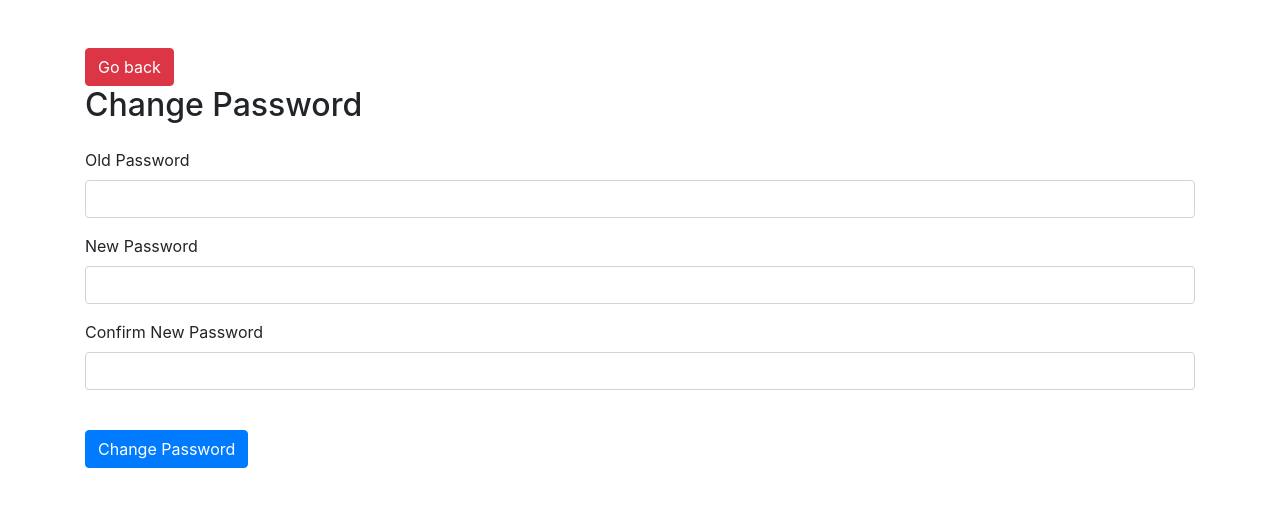
After one commit to nashmglq/SoftDevPrj, a Django app: page /change-password/ in a window 1280 px wide. The commit adds this page. Shown: the top 507 px of the page. Run offline with Django 5.2, Linux system fonts and the light colour scheme; a user stored in the database is signed in; some libraries are stand-ins or nearby versions.

Commit message:
Change password, contact us, trending

```diff
--- a/softdevfinals/accounts/forms.py
+++ b/softdevfinals/accounts/forms.py
@@ -33,3 +33,9 @@ class ProfileUpdateForm(forms.ModelForm):
     class Meta:
         model = Profile
         fields = ['image', 'bio']
+
+
+class ContactForm(forms.Form):
+    subject = forms.CharField(max_length=100, required=True)
+    email = forms.EmailField(required=True)
+    message = forms.CharField(widget=forms.Textarea, required=True)
--- a/softdevfinals/accounts/urls.py
+++ b/softdevfinals/accounts/urls.py
@@ -12,6 +12,8 @@ urlpatterns = [
     path('password_reset_confirm/<uidb64>/<token>/', views.password_reset_confirm, name='password_reset_confirm'),
     path('home/', RecipeListView.as_view(), name='home'),
     path('profile/', views.profile, name='profile'),
-     path('profile/update-user/', views.update_user, name='update_user'),
+    path('profile/update-user/', views.update_user, name='update_user'),
     path('profile/update-profile/', views.update_profile, name='update_profile'),
+    path('contact/', views.contact_us, name='contact_us'),
+    path('change-password/', views.change_password, name='change_password')
 ]
--- a/softdevfinals/accounts/views.py
+++ b/softdevfinals/accounts/views.py
@@ -1,6 +1,6 @@
 from django.shortcuts import render, redirect
-from django.contrib.auth import login, authenticate, logout
-from django.contrib.auth.forms import UserCreationForm
+from django.contrib.auth import login, authenticate, logout, update_session_auth_hash
+from django.contrib.auth.forms import UserCreationForm, PasswordChangeForm
 from django.contrib import messages
 from django.contrib.auth.models import User
 from django.contrib.auth.decorators import login_required
@@ -15,11 +15,12 @@ from django.utils.http import urlsafe_base64_encode, urlsafe_base64_decode
 from django.utils.encoding import force_bytes, force_str
 from .tokens import account_activation_token
 from .models import Profile
-from .forms import CustomLoginForm, CustomUserCreationForm, UserUpdateForm, ProfileUpdateForm
+from .forms import CustomLoginForm, CustomUserCreationForm, UserUpdateForm, ProfileUpdateForm, ContactForm
 from django.contrib.auth.tokens import default_token_generator
 from django.contrib.auth import password_validation
 from django.contrib.auth.decorators import login_required
 from recipes.models import Recipe
+
 
 def register(request):
     if request.user.is_authenticated:
@@ -274,3 +275,66 @@ def update_profile(request):
         'p_form': p_form
     }
     return render(request, 'accounts/profile_edit_profile.html', context)
+
+
+
+
+def contact_us(request):
+    if request.method == 'POST':
+        form = ContactForm(request.POST)
+        if form.is_valid():
+            email = form.cleaned_data['email']
+            subject = form.cleaned_data['subject']
+            message = form.cleaned_data['message']
+
+            send_mail(
+                f'Contact Us Form Submission: {subject}',
+                message,
+                email,
+                [settings.EMAIL_HOST_USER],
+                fail_silently=False,
+            )
+
+            user_message = f"Thank you for contacting us!\n\nSubject: {subject}\n\nYour Message:\n{message}\n\nWe have received your message and will get back to you soon."
+            send_mail(
+                'Thank You for Contacting Us',
+                user_message,
+                settings.EMAIL_HOST_USER,
+                [email],
+                fail_silently=False,
+            )
+
+            return redirect('contact_us')
+    else:
+        form = ContactForm()
+
+    return render(request, 'contact/contact_us.html', {'form': form})
+
+
+@login_required
+def change_password(request):
+    if request.method == 'POST':
+        form = PasswordChangeForm(request.user, request.POST)
+
+        if form.is_valid():
+            new_password = form.cleaned_data.get('new_password1')
+            old_password = request.POST.get('old_password')
+
+            if request.user.check_password(old_password):
+                if old_password == new_password:
+                    form.add_error('new_password1', 'The new password cannot be the same as the old password.')
+                else:
+                    user = form.save()
+                    update_session_auth_hash(request, user)
+                    messages.success(request, 'Your password has been changed successfully!')
+                    return redirect('home')
+            else:
+                messages.error(request, 'The old password is incorrect.')
+
+        else:
+            messages.error(request, 'Please correct the error below.')
+
+    else:
+        form = PasswordChangeForm(request.user)
+
+    return render(request, 'accounts/change_password.html', {'form': form})
--- a/softdevfinals/recipes/models.py
+++ b/softdevfinals/recipes/models.py
@@ -34,7 +34,7 @@ class Comment(models.Model):
 class Rating(models.Model):
     recipe = models.ForeignKey(Recipe, on_delete=models.CASCADE, related_name='ratings')
     user = models.ForeignKey(User, on_delete=models.CASCADE)
-    score = models.IntegerField()
+    score = models.DecimalField(max_digits=4, decimal_places=1)
     created_at = models.DateTimeField(auto_now_add=True)
 
     class Meta:
--- /dev/null
+++ b/softdevfinals/templates/accounts/change_password.html
@@ -0,0 +1,49 @@
+<!DOCTYPE html>
+<html lang="en">
+<head>
+    <meta charset="UTF-8">
+    <meta name="viewport" content="width=device-width, initial-scale=1.0">
+    <link href="https://stackpath.bootstrapcdn.com/bootstrap/4.5.2/css/bootstrap.min.css" rel="stylesheet">
+    <title>Change Password</title>
+</head>
+<body>
+    <div class="container mt-5">
+        <a href="{% url 'profile' %}" class="btn btn-danger">Go back</a>
+
+        <h2>Change Password</h2>
+        <form method="POST" class="mt-4">
+            {% csrf_token %}
+            <div class="mb-3">
+                <label for="old_password" class="form-label">Old Password</label>
+                <input type="password" class="form-control" id="old_password" name="old_password" required>
+                {% for error in form.old_password.errors %}
+                    <div class="text-danger">{{ error }}</div>
+                {% endfor %}
+            </div>
+
+            <div class="mb-3">
+                <label for="new_password1" class="form-label">New Password</label>
+                <input type="password" class="form-control" id="new_password1" name="new_password1" required>
+                {% for error in form.new_password1.errors %}
+                <div class="text-danger">{{ error }}</div>
+            {% endfor %}
+
+            </div>
+
+            <div class="mb-3">
+                <label for="new_password2" class="form-label">Confirm New Password</label>
+                <input type="password" class="form-control" id="new_password2" name="new_password2" required>
+                {% for error in form.new_password2.errors %}
+                    <div class="text-danger">{{ error }}</div>
+                {% endfor %}
+            </div>
+            <button type="submit" class="btn btn-primary mt-4">Change Password</button>
+        </form>
+
+    </div>
+
+    <script src="https://code.jquery.com/jquery-3.5.1.slim.min.js"></script>
+    <script src="https://cdn.jsdelivr.net/npm/@popperjs/core@2.9.2/dist/umd/popper.min.js"></script>
+    <script src="https://stackpath.bootstrapcdn.com/bootstrap/4.5.2/js/bootstrap.min.js"></script>
+</body>
+</html>
--- a/softdevfinals/templates/accounts/login.html
+++ b/softdevfinals/templates/accounts/login.html
@@ -24,7 +24,8 @@
         </form>
         <div class="text-center mt-3">
             <a href="{% url 'register' %}">Don't have an account? Register here</a> <br/>
-            <a href="{% url 'password_reset' %}">Forgot Password?</a>
+            <a href="{% url 'password_reset' %}">Forgot Password?</a> <br/>
+            <a href="{% url 'contact_us' %}">Contact us</a>
 
 
         </div>
--- a/softdevfinals/templates/accounts/profile.html
+++ b/softdevfinals/templates/accounts/profile.html
@@ -21,6 +21,7 @@
     <div class="mt-3">
         <a href="{% url 'update_user' %}" class="btn btn-primary">Update User Information</a>
         <a href="{% url 'update_profile' %}" class="btn btn-secondary">Update Profile</a>
+        <a href="{% url 'change_password' %}" class="btn btn-secondary">Change Password</a>
     </div>
 
     <!-- Display user's recipes -->
```
Also changed, not shown: softdevfinals/recipes/forms.py (+7 -1 lines), softdevfinals/recipes/views.py (+25 -7 lines), softdevfinals/templates/contact/contact_us.html (added, +15 -0 lines), softdevfinals/templates/home/home.html (+19 -2 lines), softdevfinals/db.sqlite3, softdevfinals/media/images/pig_dish.jpg (added), softdevfinals/recipes/migrations/0008_alter_rating_score.py (added), softdevfinals/recipes/migrations/0009_alter_rating_score.py (added).
